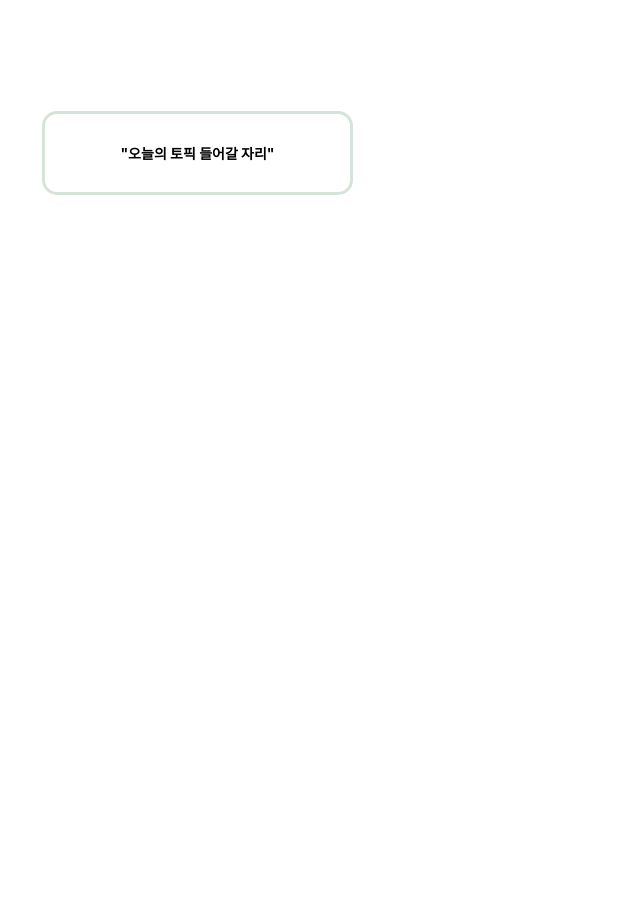
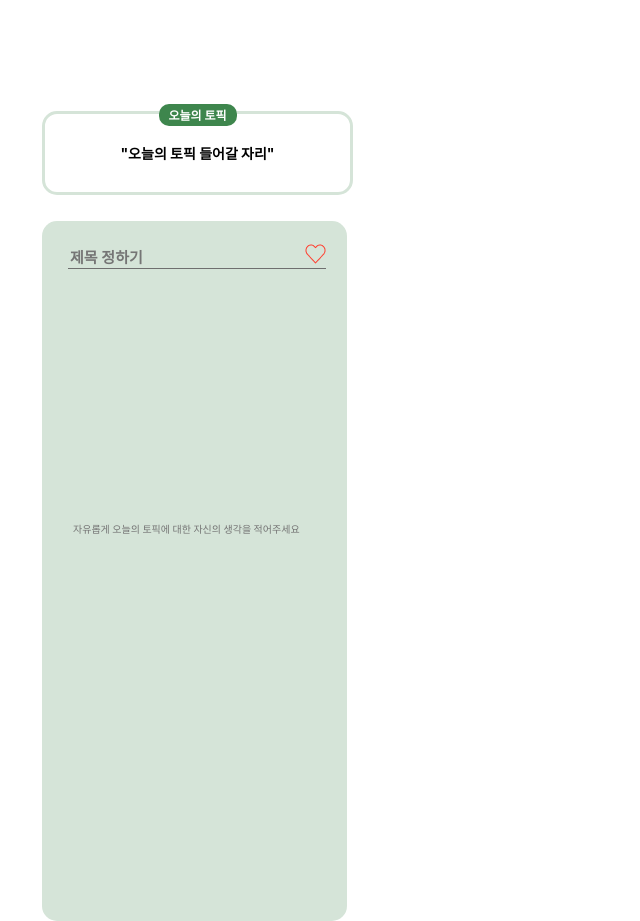
Before and after one commit to INFJournal/front-end, a React (Create React App) app: page /LookEssay in a window 1280 px wide. Shown: the whole page, without its empty margins (0-640 px from the left). Before the commit the page ends 800 px from the top, so only its background shows below. Built offline with nearby package versions, Linux system fonts and the light colour scheme.

Commit message:
✨ Dev: "에세이 열어보기 및 보기" 1. 메인 기능 추가 2. 에세이 열어보기 기능 추가 3. 에세이 보기 디자인 구현 및 기능 추가 (상단 바 추가 시 마진 값 수정 필요)
Resolves: #3

```diff
--- a/src/pages/LookEssay.jsx
+++ b/src/pages/LookEssay.jsx
@@ -1,28 +1,181 @@
-import React from 'react'
+import React, { useState } from "react";
 import styled from "styled-components";
+import Heart from "./pics/Heart.png";
 
-const TodayTopic =styled.div`
+const TodayTopic = styled.div`
   display: flex;
   align-items: center;
   justify-content: center;
   border-radius: 15px;
-    border: 3px solid #D5E4D8;
+  border: 3px solid #d5e4d8;
   width: 305px;
   height: 78px;
-    margin : 111px 0 0 42px;
-`
+  margin: 111px 0 0 42px;
+`;
 
-const TopicTitle= styled.div`
+const TodayTopicTitle = styled.div`
   font-weight: 700;
   font-size: 14px;
-`
+`;
+
+const OverlappingBox = styled.div`
+  position: absolute;
+  top: 104px;
+  width: 78px;
+  height: 22px;
+  border-radius: 10px;
+  background-color: #3e864d;
+`;
+const OverlappingText = styled.div`
+  color: #fff;
+  display: flex;
+  align-items: center;
+  justify-content: center;
+  font-size: 12px;
+  font-weight: 700;
+  padding: 2px 0 0 0;
+`;
+
+const TopicTextBox = styled.div`
+  width: 305px;
+  height: 700px;
+  border-radius: 15px;
+  background-color: #d5e4d8;
+  margin: 26px 0 0 42px;
+`;
+const TopicTitle = styled.input`
+  border: none;
+  border-bottom: 1px solid #6f6f6f;
+  width: 254px;
+  background-color: #d5e4d8;
+  color: #000000;
+  font-family: Pretendard;
+  font-size: 15px;
+  font-weight: 600;
+  margin: 28px 0 0 26px;
+`;
+
+const TopicText = styled.input`
+  border: none;
+  background-color: #d5e4d8;
+  font-family: Pretendard;
+  font-size: 10px;
+  font-weight: 500;
+  margin: 19px 0 0 29px;
+  width: 250px;
+  height: 480px;
+  justify-content: flex-start;
+`;
+
+const BottomContainer = styled.div`
+  position: fixed;
+  margin: 766px 0 0 34px;
+  color: #fff;
+  font-size: 15px;
+  font-weight: 700;
+`;
+
+const ScrapBtn = styled.button`
+  width: 134px;
+  height: 50px;
+  border-radius: 10px;
+  background-color: #3e864d;
+`;
+
+const CloseBtn = styled.button`
+  width: 174px;
+  height: 50px;
+  border-radius: 10px;
+  background-color: #a4a4a4;
+`;
+
+const Emoji = styled.button`
+  position: absolute;
+  top: 243px;
+  left: 299px;
+  border: none;
+  background-color: #d5e4d8;
+`;
+
+const EmojiBox = styled.div`
+  position: absolute;
+  top: 210px;
+  left: 300px;
+  width: 88px;
+  height: 28px;
+  border-radius: 10px;
+  border: 1px solid #000;
+  background-color: #fff;
+  align-items: center;
+  justify-content: center;
+`;
+
+const EmojiButton = styled.button`
+  position : relative;
+  background-color: #fff;
+  border-radius : 2000px;
+  outline : none;
+  border: none;
+  width: 20px;
+  height: 19px;
+`;
 
 export default function LookEssay() {
+  const [isClicked, setIsCliked] = useState(false);
+  const [selectEmoji, setSelectEmoji] = useState(Heart);
+  const [isEmojiClicked, setIsEmojiClicked] = useState(false);
+
+  const emojiList = ["😭", "🤬", "🤯", "🥰"];
+
+  const handleClicked = () => {
+    setIsCliked(!isClicked);
+  };
+
+  const handleEmoji = (emoji) => {
+    if (emoji === "😭") {
+      setSelectEmoji("😭");
+    } else if (emoji === "🤬") {
+      setSelectEmoji("🤬");
+    } else if (emoji === "🤯") {
+      setSelectEmoji("🤯");
+    } else {
+      setSelectEmoji("🥰");
+    }
+    setIsEmojiClicked(true);
+    setIsCliked(!isClicked);
+  };
   return (
     <div>
       <TodayTopic>
-            <TopicTitle>"오늘의 토픽 들어갈 자리"</TopicTitle>
+        <OverlappingBox>
+          <OverlappingText>오늘의 토픽</OverlappingText>
+        </OverlappingBox>
+        <TodayTopicTitle>"오늘의 토픽 들어갈 자리"</TodayTopicTitle>
       </TodayTopic>
+      <TopicTextBox>
+        <Emoji>
+          {isEmojiClicked ? (
+            <div onClick={handleClicked}>{selectEmoji} </div>
+          ) : (
+            <img src={selectEmoji} onClick={handleClicked} alt="Emoji" />
+          )}
+        </Emoji>
+        {isClicked && (
+          <EmojiBox>
+            {emojiList.map((emoji, index) => (
+              <EmojiButton key={index} onClick={() => handleEmoji(emoji)}>
+                {emoji}
+              </EmojiButton>
+            ))}
+          </EmojiBox>
+        )}
+        <TopicTitle placeholder="제목 정하기" />
+        <TopicText placeholder="자유롭게 오늘의 토픽에 대한 자신의 생각을 적어주세요"></TopicText>
+      </TopicTextBox>
+      <BottomContainer>
+        <ScrapBtn>스크랩 하기</ScrapBtn>
+        <CloseBtn>닫기</CloseBtn>
+      </BottomContainer>
     </div>
-  )
+  );
 }
--- a/src/pages/OpenEssay.jsx
+++ b/src/pages/OpenEssay.jsx
@@ -1,6 +1,7 @@
 import React from "react";
 import styled from "styled-components";
 import imageBook from './pics/book.png';
+import { useNavigate } from "react-router-dom";
 
 const Main = styled.div`
   margin: 211px 0 0 42px;
@@ -26,7 +27,14 @@ const OpenButton = styled.button`
     margin : 40px 0 0 35px;
 `
 
+
 export default function OpenEssay() {
+  const navigate = useNavigate();
+
+  const handleClick=()=>{
+    navigate("/LookEssay")
+  }
+
   return (
     <div>
         <Main>
@@ -34,7 +42,7 @@ export default function OpenEssay() {
             오늘의 에세이를 열어보세요.
         </Main>
         <BookImg src={imageBook}/>
-        <OpenButton>열어보기</OpenButton>
+        <OpenButton onClick={handleClick}>열어보기</OpenButton>
     </div>
   );
 }
--- a/src/pages/Topic.jsx
+++ b/src/pages/Topic.jsx
@@ -1,4 +1,5 @@
 import React from "react";
+import { useNavigate } from "react-router-dom";
 import styled from "styled-components";
 
 const Main = styled.div`
@@ -33,6 +34,11 @@ const TopicText = styled.div`
 `;
 
 export default function Topic() {
+    const navigate=useNavigate();
+    const ClickButton =()=>{
+        navigate("/OpenEssay");
+    }
+
   return (
     <Main>
       <MainTopic>
@@ -44,7 +50,7 @@ export default function Topic() {
             <TopicText>오늘의 토픽</TopicText>
         </TopicBox>
         <TopicBox style={{backgroundColor : "#A0B2A4"}}>
-            <TopicText>랜덤 우체통 보기</TopicText>
+            <TopicText onClick={ClickButton}>랜덤 우체통 보기</TopicText>
         </TopicBox>
       </Topics>
     </Main>
```
Also changed, not shown: src/pages/WriteEssay.jsx (added), src/pages/pics/Heart.png (added). Lines whose indentation alone changed are shown as unchanged.
